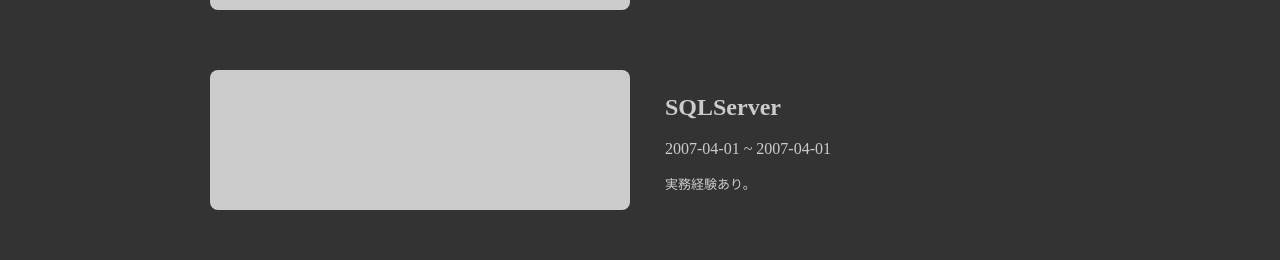
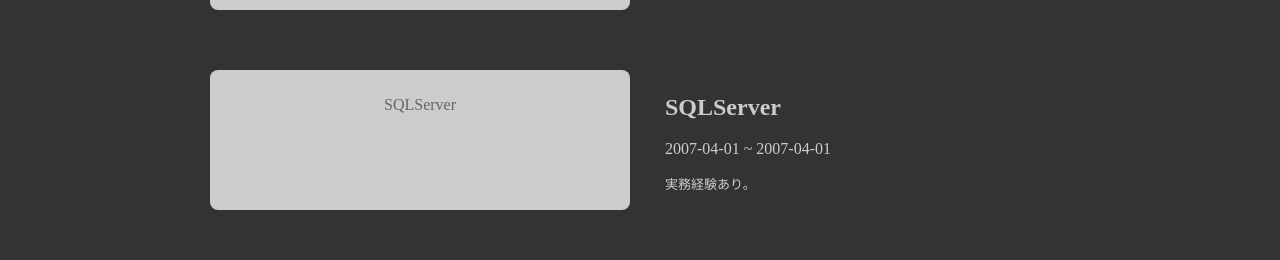
Before and after one commit to shin0825/next-js-md, a Next.js app in the folder app/: page /skill in a window 1280 px wide. Shown: the part 1184-1444 px from the top of the page. Built offline with nearby package versions, Linux system fonts and the light colour scheme; a web font is replaced by a local one.

Commit message:
update Skill image text css

```diff
--- a/app/components/Skill.js
+++ b/app/components/Skill.js
@@ -4,7 +4,7 @@
   return (
     <div className={styles.main}>
       {(image) && (<img src={image} className={styles.image} />)}
-      {(!image) && (<p className={styles.image}></p>)}
+      {(!image) && (<div className={styles.image}><p>{title}</p></div>)}
       <div className={styles.text}>
         <h2>{title}</h2>
         <p>{date_from} ~ {date_to}</p>
--- a/app/components/Skill.module.css
+++ b/app/components/Skill.module.css
@@ -31,6 +31,10 @@
   border-radius: 8px;
   border-style: dashed;
   background-color: #cccccc;
+}
+
+.image p {
+  color: #666666;
 }
 
 .text {
```
